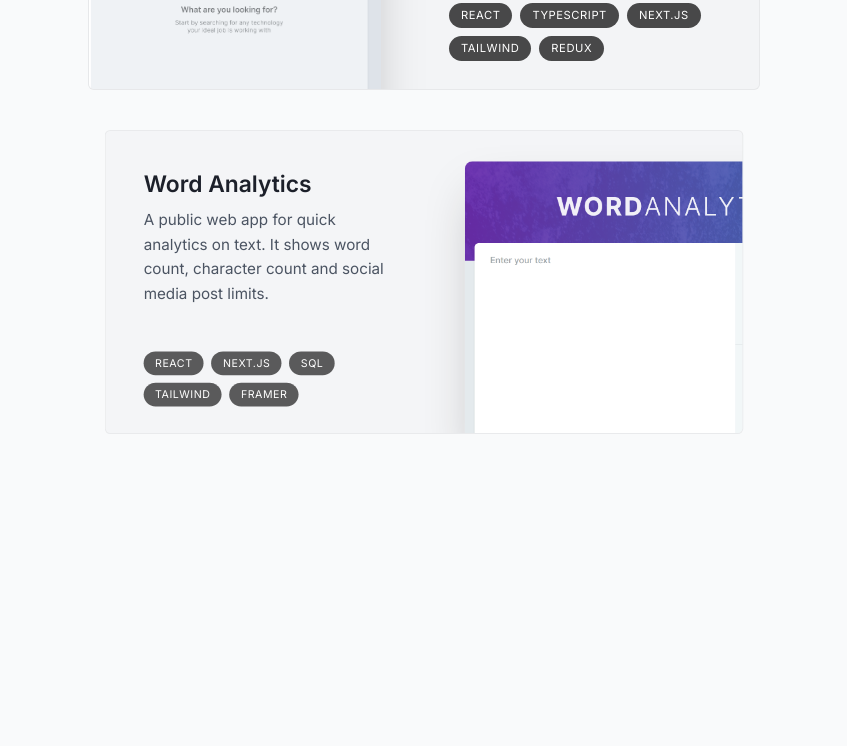
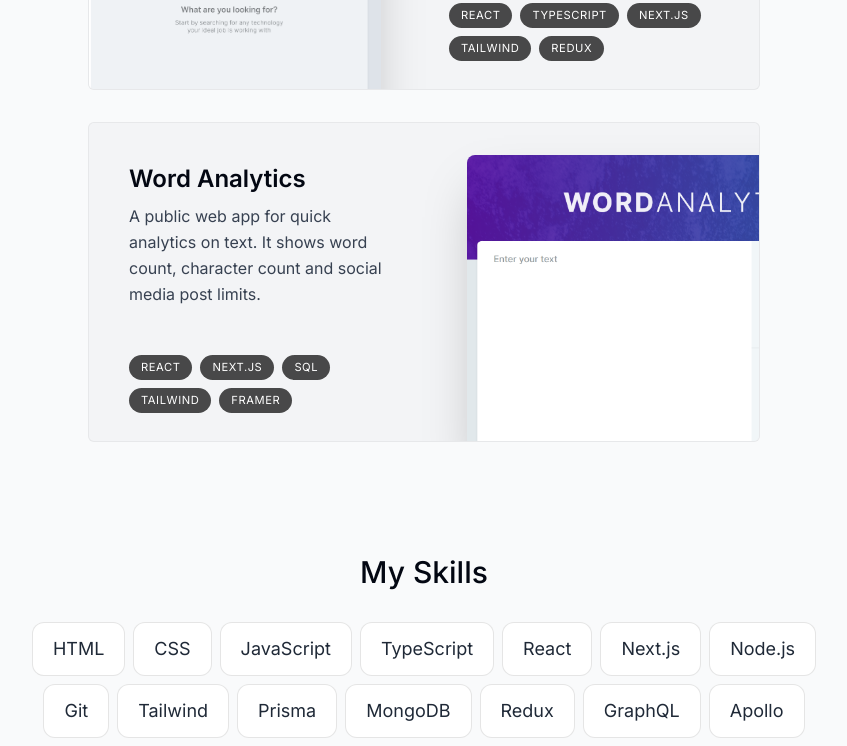
Before and after one commit to muhafs/portfolio-nextjs, a Next.js app: page / in a window 1280 px wide. Shown: the part 2000-2746 px from the top of the page, without its empty margins (216-1063 px from the left). Before the commit the page ends 2442 px from the top, so only its background shows below. Built offline with nearby package versions, Linux system fonts and the light colour scheme.

Commit message:
add skills section

```diff
--- a/app/page.tsx
+++ b/app/page.tsx
@@ -1,7 +1,8 @@
-import About from '@/components/About'
-import Hero from '@/components/Hero'
-import Projects from '@/components/Projects'
-import SectionDivider from '@/components/SectionDivider'
+import Hero from "@/components/Hero";
+import SectionDivider from "@/components/SectionDivider";
+import About from "@/components/About";
+import Projects from "@/components/Projects";
+import Skills from "@/components/Skills";
 
 export default function Home() {
     return (
@@ -10,6 +11,7 @@ export default function Home() {
             <SectionDivider />
             <About />
             <Projects />
+            <Skills />
         </main>
-	)
+    );
 }
--- a/components/Hero.tsx
+++ b/components/Hero.tsx
@@ -8,7 +8,7 @@ import { HiDownload } from "react-icons/hi";
 import { useActiveView } from "@/lib/hooks";
 
 export default function Hero() {
-    const { ref } = useActiveView({ sectionName: "Home", threshold: 0.5 });
+    const { ref } = useActiveView({ sectionName: "Home" });
 
     return (
         <section
--- a/components/Projects.tsx
+++ b/components/Projects.tsx
@@ -8,11 +8,10 @@ import { useActiveView } from "@/lib/hooks";
 export default function Projects() {
     const { ref } = useActiveView({
         sectionName: "Projects",
-        threshold: 0.5,
     });
 
     return (
-        <section ref={ref} id="projects" className="scroll-mt-28">
+        <section ref={ref} id="projects" className="mb-28 scroll-mt-28">
             <SectionHeading>My projects</SectionHeading>
 
             <div>
--- /dev/null
+++ b/components/Skills.tsx
@@ -0,0 +1,54 @@
+"use client";
+
+import { skillsData } from "@/lib/data";
+import SectionHeading from "./SectionHeading";
+import { useActiveView } from "@/lib/hooks";
+import { motion } from "framer-motion";
+
+export default function Skills() {
+    const { ref } = useActiveView({
+        sectionName: "Skills",
+    });
+
+    const fadeInAnimationVariants = {
+        initial: {
+            opacity: 0,
+            y: 100,
+        },
+        animate: (idx: number) => ({
+            opacity: 1,
+            y: 0,
+            transition: {
+                delay: 0.05 * idx,
+            },
+        }),
+    };
+
+    return (
+        <section
+            ref={ref}
+            id="skills"
+            className="mb-28 max-w-[53rem] scroll-mt-28 text-center sm:mb-40"
+        >
+            <SectionHeading>My skills</SectionHeading>
+
+            <ul className="flex flex-wrap justify-center gap-2 text-lg text-gray-800">
+                {skillsData.map((skill, idx) => (
+                    <motion.li
+                        key={idx}
+                        className="rounded-xl border border-black/[0.1] bg-white px-5 py-3"
+                        variants={fadeInAnimationVariants}
+                        initial="initial"
+                        whileInView="animate"
+                        viewport={{
+                            once: true,
+                        }}
+                        custom={idx}
+                    >
+                        {skill}
+                    </motion.li>
+                ))}
+            </ul>
+        </section>
+    );
+}
--- a/lib/hooks.ts
+++ b/lib/hooks.ts
@@ -5,9 +5,12 @@ import { useEffect } from "react";
 import { useInView } from "react-intersection-observer";
 import { SectionName } from "./types";
 
-type useActiveViewProps = { sectionName: SectionName; threshold: number };
+type useActiveViewProps = { sectionName: SectionName; threshold?: number };
 
-export function useActiveView({ sectionName, threshold }: useActiveViewProps) {
+export function useActiveView({
+    sectionName,
+    threshold = 0.5,
+}: useActiveViewProps) {
     const { ref, inView } = useInView({
         threshold: threshold,
     });
```
Lines whose indentation alone changed are shown as unchanged.
